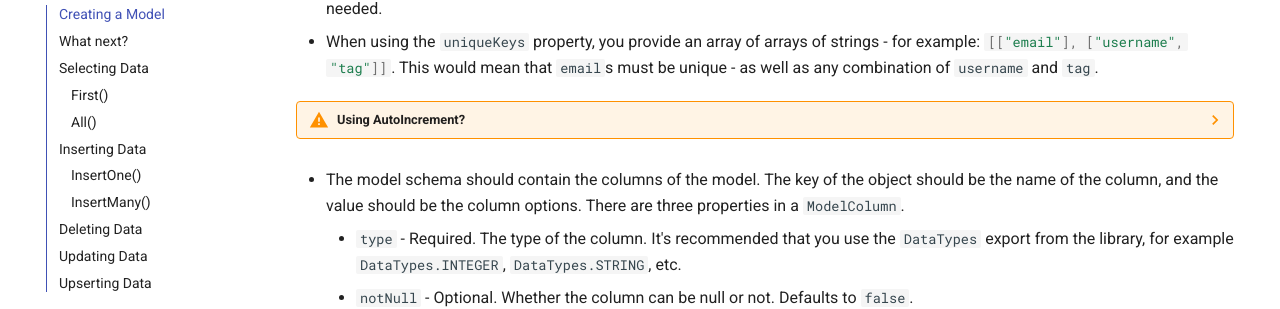
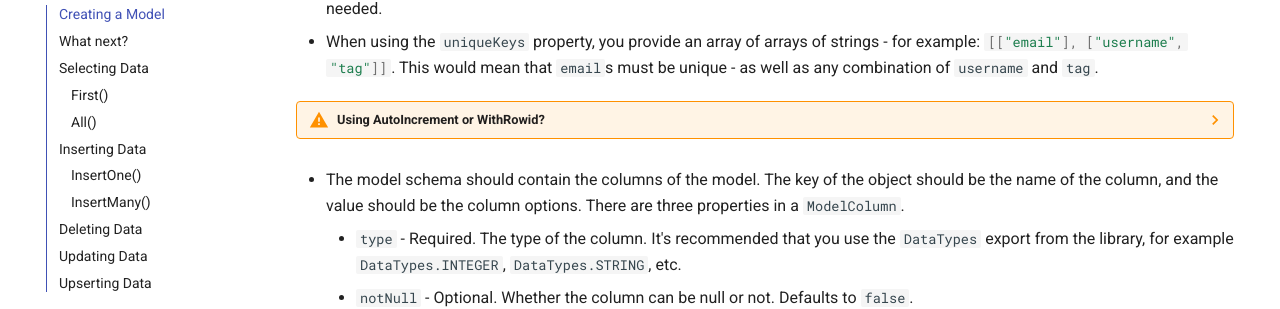
Before and after one commit to Interactions-as-a-Service/docs, an MkDocs documentation site: the page built from docs/d1-orm/models.md, in a window 1280 px wide and 900 px high, scrolled down 1172 px. Shown: the part 148-457 px from the top of the window. Built offline with MkDocs 1.6.1 and Material for MkDocs 9.7.7, drawn with Linux system fonts in a browser that asks for light colours; comment, search, counter and statistics services are not loaded; part of the change alters nothing that is shown.

Commit message:
add withrowid note

```diff
--- a/docs/d1-orm/models.md
+++ b/docs/d1-orm/models.md
@@ -60,8 +60,10 @@ Both arguments are required. The first argument is the model options, and the se
 - Additionally, it will have a `primaryKey` value, which can be a string, or an array of strings - for when more than one primary key is needed.
 - When using the `uniqueKeys` property, you provide an array of arrays of strings - for example: `#!js [["email"], ["username", "tag"]]`. This would mean that `email`s must be unique - as well as any combination of `username` and `tag`.
 
-??? warning "Using AutoIncrement?"
+??? warning "Using AutoIncrement or WithRowid?"
 	AutoIncrement can only be used on primary key, integer columns. Additionally, there can only be one primary key when using auto increment.
+
+	WithRowid should be used when you want to use the `rowid` column, like if you want to use it as your primary key. By default, the `rowid` column will be omitted unless you set WithRowid to true, or add an AutoIncrement column. Note that if both are set, it will throw an error.
 
 - The model schema should contain the columns of the model. The key of the object should be the name of the column, and the value should be the column options. There are three properties in a `ModelColumn`.
 
```
